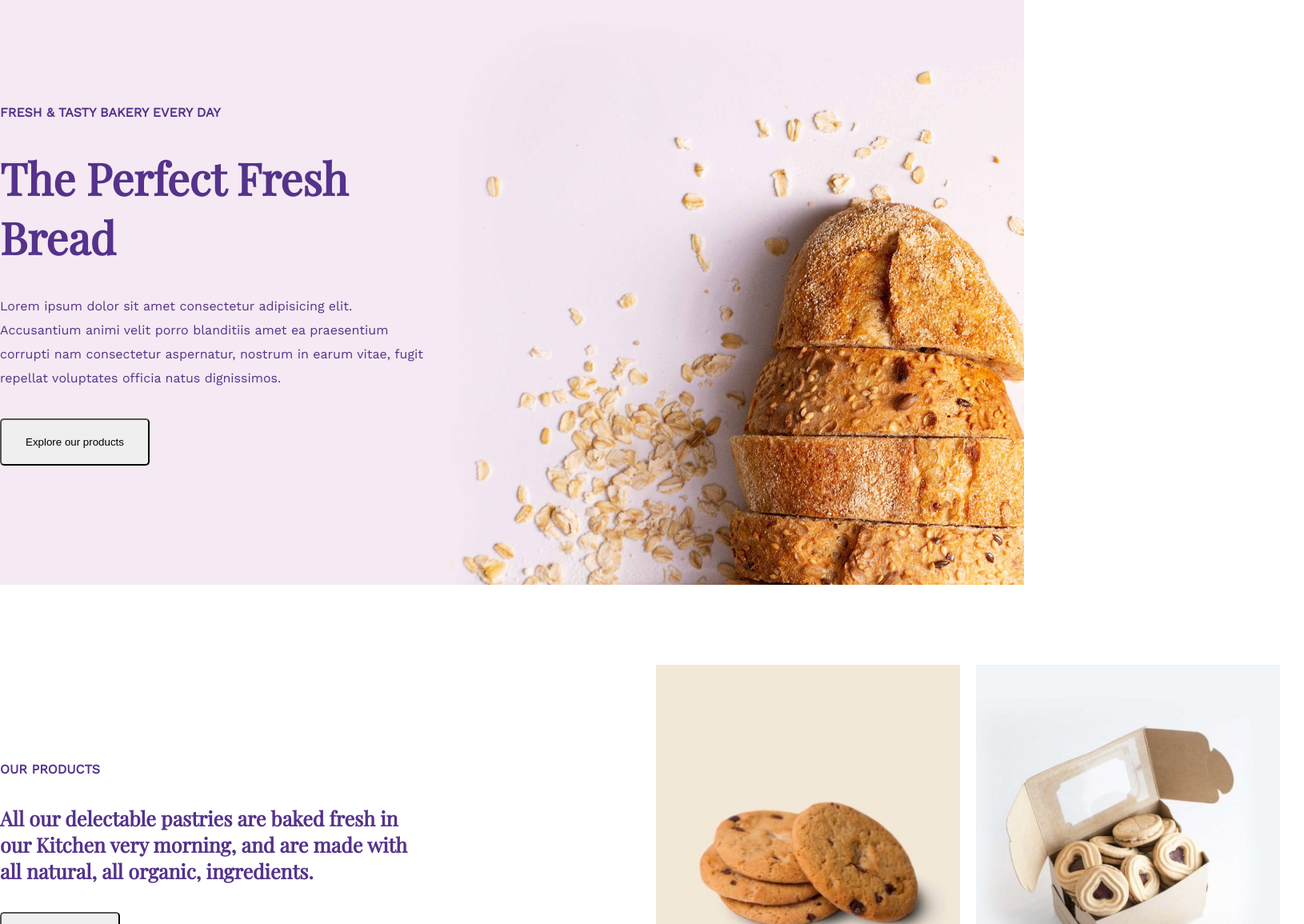
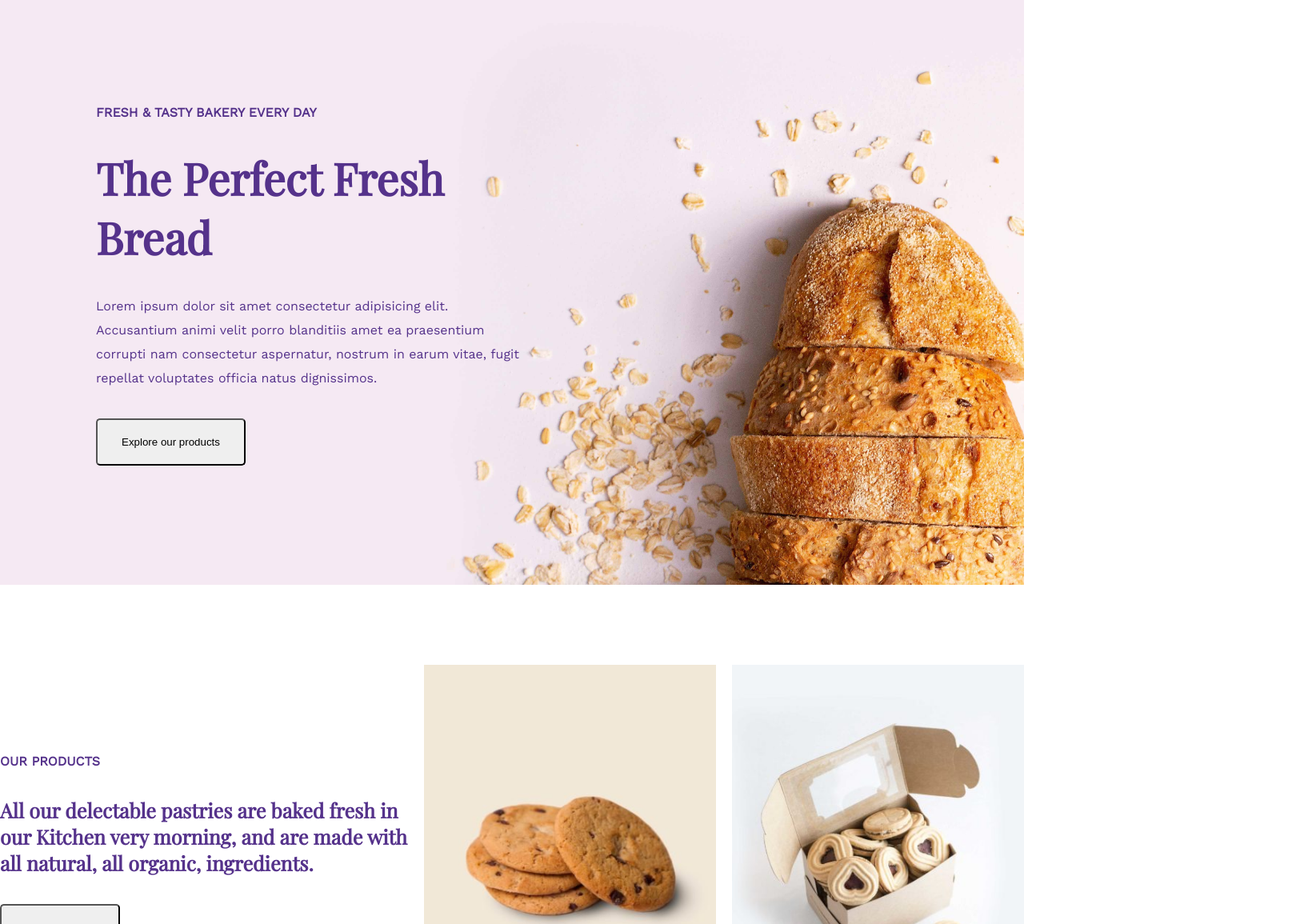
Before and after one commit to EnricoNapolitano/2023-01-31-esame_midterm, a Vue app in the folder proj-html-vuejs/: page / in a window 1280 px wide. Shown: the part 120-1275 px from the top of the page at 80% size, 1630 px wide, since content can reach past the window. Built offline with nearby package versions, Linux system fonts and the light colour scheme.

Commit message:
container: max-width property

```diff
--- a/proj-html-vuejs/src/assets/scss/style.scss
+++ b/proj-html-vuejs/src/assets/scss/style.scss
@@ -28,7 +28,7 @@ li {
 
 // UTILS
 .container {
-    width: 1600px;
+    max-width: 1600px;
     margin: 0 auto;
 }
 
--- a/proj-html-vuejs/src/components/AppHeader/HeroJumbo.vue
+++ b/proj-html-vuejs/src/components/AppHeader/HeroJumbo.vue
@@ -10,7 +10,7 @@ export default {
 
 <template>
     <section id="hero-jumbo" class="d-flex ai-center">
-        <div class="container">
+        <div class="hero-call">
             <action-call :label="data.jumbo_label" :title="data.jumbo_title" :paragraph="data.jumbo_paragraph"
                 :button_label="data.jumbo_button"></action-call>
         </div>
@@ -26,6 +26,10 @@ export default {
     background-image: url('../../assets/img/hero-header-bakery.jpg');
     @include bg-image;
 
+    .hero-call {
+        margin: 0 120px;
+    }
+
     h2 {
         font-size: 55px;
     }
```
